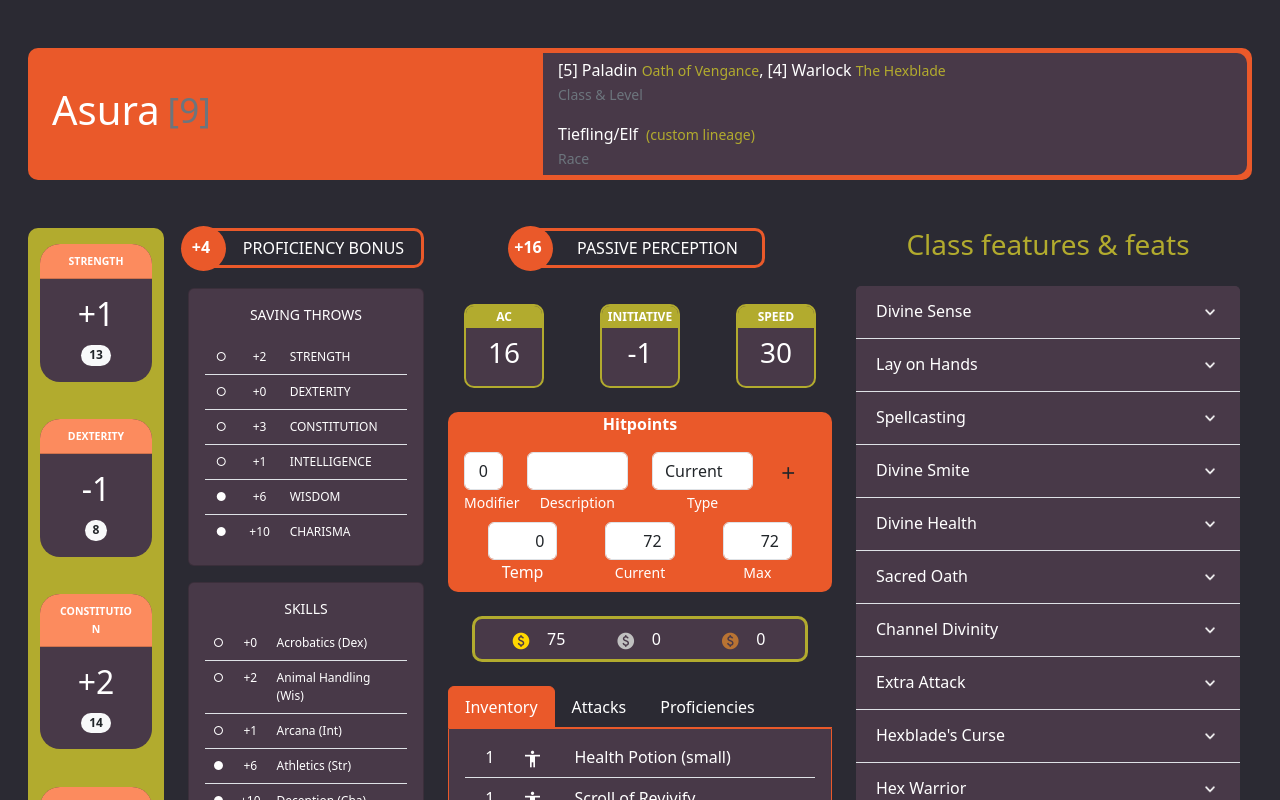
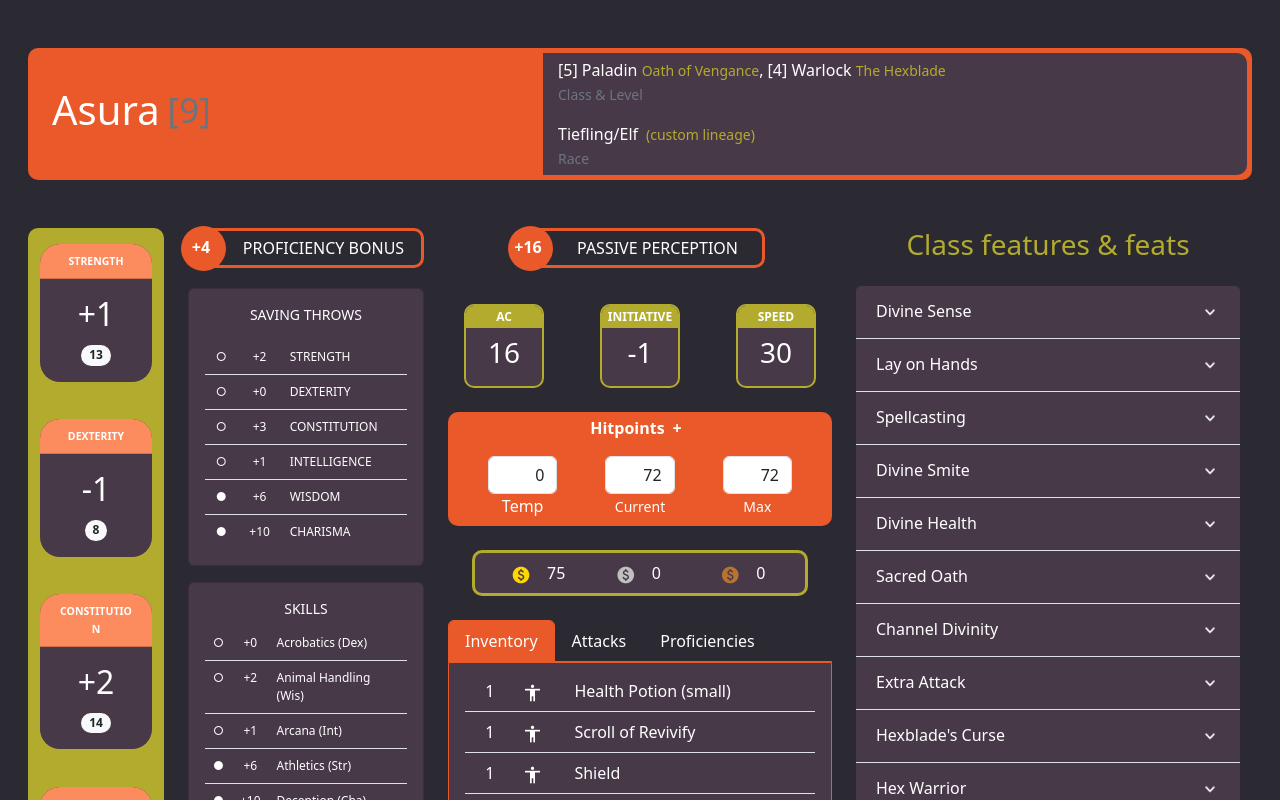
Before and after one commit to TobiasVidal/dnd-char-sheet, a React (Create React App) app: page / in a window 1280 px wide. Shown: the top 800 px of the page. Built offline with nearby package versions, Linux system fonts and the light colour scheme.

Commit message:
Wrap up hitpoint funcionalidad

```diff
--- a/src/App.css
+++ b/src/App.css
@@ -294,3 +294,27 @@ body, .bg-dark {
   color: var(--secondary);
   padding: 0 0 11px;
 }
+
+.btn-add-hitpoints {
+  color: white;
+}
+
+.btn-add-hitpoints:hover {
+  color: var(--secondary);
+}
+
+.hp-change-amount {
+  max-width: 15%;
+}
+
+.hp-change-source {
+  max-width: 30%;
+}
+
+.hp-change-type {
+  max-width: 30%;
+}
+
+.has-pointer {
+  cursor: pointer;
+}
--- a/src/components/HitPoints.tsx
+++ b/src/components/HitPoints.tsx
@@ -8,32 +8,31 @@ function HitPoints({ hitPoints }: { hitPoints: number }) {
         Max,
     };
 
-    const [log, setLog] = useState<{ modif: number, descr: string, type: HitPointType }[]>([]);
+    const [log, setLog] = useState<{ modif: number, descr: string, type: string }[]>([]);
     const [description, setDescription] = useState('');
-    const [modifierType, setModifierType] = useState(HitPointType.Current);
-    const [modifier, setModifier] = useState(0);
+    const [enableHitPointLog, setEnableHitPointLog] = useState(false);
+    const [hitPointType, setHitPointType] = useState(HitPointType.Current);
+    const [hitPointChange, setHitPointChange] = useState('');
     const [temporary, setTemporary] = useState(0);
     const [current, setCurrent] = useState(hitPoints);
     const [max, setMax] = useState(hitPoints);
 
     const hitPointTypeArray = [HitPointType.Temporary, HitPointType.Current, HitPointType.Max];
 
-    const AddModifier = () => {
-        if (!modifier || !description) { return; }
-        setLog([
-            ...log,
-            { modif: modifier, descr: description, type: modifierType }
-        ]);
-        console.log(log);
-        //Aca hacer la logica lel
-
-        let modif = modifier;
+    const AddHitPoints = () => {
+        if (!hitPointChange || !description) { return; }
+        let modif = ConvertToNumber(hitPointChange, 0);
         let newCurrent = current;
         let newTemp = temporary;
         let newMax = max;
 
+        setLog([
+            ...log,
+            { modif, descr: description, type: HitPointType[hitPointType] }
+        ]);
+
         if (modif > 0) {
-            switch (modifierType) {
+            switch (hitPointType) {
                 case HitPointType.Temporary:
                     newTemp += modif;
                     break;
@@ -47,11 +46,11 @@ function HitPoints({ hitPoints }: { hitPoints: number }) {
             }
         }
         else {
-            if (modifierType === HitPointType.Max) {
+            if (hitPointType === HitPointType.Max) {
                 newMax += modif;
             }
             newTemp += modif;
-            if (modifierType === HitPointType.Current && newTemp < 0) {
+            if (hitPointType === HitPointType.Current && newTemp < 0) {
                 newCurrent += newTemp;
             }
         }
@@ -60,25 +59,39 @@ function HitPoints({ hitPoints }: { hitPoints: number }) {
         setCurrent(Math.max(Math.min(newCurrent, newMax), 0));
         setMax(Math.max(newMax, 0));
 
-        setModifier(0);
+        setHitPointChange('');
         setDescription('');
-        setModifierType(HitPointType.Current);
+        setHitPointType(HitPointType.Current);
     }
 
 
     return <div className="mt-4 hitpoints-container px-3">
-        <p className="text-center"><b>Hitpoints</b></p>
-        <div className="row text-center mb-2">
-            <div className="col-2">
-                <input className="form-control text-center px-1" value={modifier} onChange={e => setModifier(ConvertToNumber(e.target.value))} />
-                <label><small>Modifier</small></label>
+        <p className="text-center pt-1">
+            <b className="has-pointer" onClick={() => setEnableHitPointLog(!enableHitPointLog)}>
+                Hitpoints
+                <span className="mx-2">
+                    {!enableHitPointLog && <>+</>}
+                    {enableHitPointLog && <>-</>}
+                </span>
+            </b>
+        </p>
+        {enableHitPointLog &&
+            <div className="d-flex justify-content-around text-center mb-2">
+                <div className="pt-2 has-pointer" onClick={() => console.log(log)}>
+                    <span className="material-icons inline-icons icon-sm" title="log">
+                        article
+                    </span>
                 </div>
-            <div className="col-4">
+                <div className="hp-change-amount">
+                    <input className="form-control text-center px-1" value={hitPointChange} onChange={e => setHitPointChange(e.target.value)} />
+                    <label><small>±Hp</small></label>
+                </div>
+                <div className="hp-change-source">
                     <input className="form-control" value={description} onChange={e => setDescription(e.target.value)} />
-                <label><small>Description</small></label>
+                    <label><small>Source</small></label>
                 </div>
-            <div className="col-4">
-                <select className="form-control" value={modifierType} onChange={e => setModifierType(ConvertToNumber(e.target.value) as HitPointType)}>
+                <div className="hp-change-type">
+                    <select className="form-control" value={hitPointType} onChange={e => setHitPointType(ConvertToNumber(e.target.value) as HitPointType)}>
                         {hitPointTypeArray.map(x =>
                             <option key={x} value={x}>
                                 {HitPointType[x]}
@@ -87,14 +100,15 @@ function HitPoints({ hitPoints }: { hitPoints: number }) {
                     </select>
                     <label><small>Type</small></label>
                 </div>
-            <div className="col-1 px-0">
-                <button className="btn" onClick={AddModifier}>
+                <div>
+                    <button className="btn btn-add-hitpoints px-1" onClick={AddHitPoints}>
                         <span className="material-icons inline-icon">
                             add
                         </span>
                     </button>
                 </div>
             </div>
+        }
         <div className="d-flex text-center pb-2">
             <div className="ps-4">
                 <input className="form-control text-end" value={temporary} onChange={e => setTemporary(ConvertToNumber(e.target.value))} />
```
Lines whose indentation alone changed are shown as unchanged.
